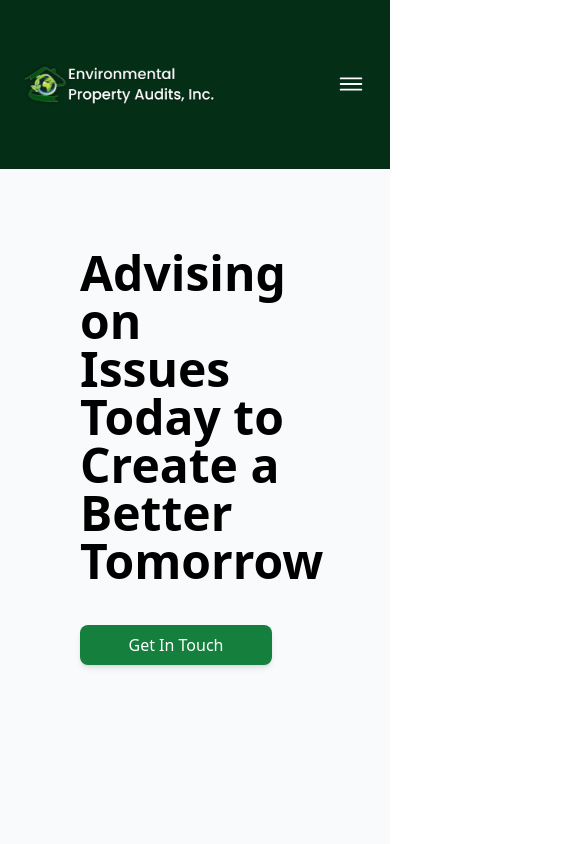
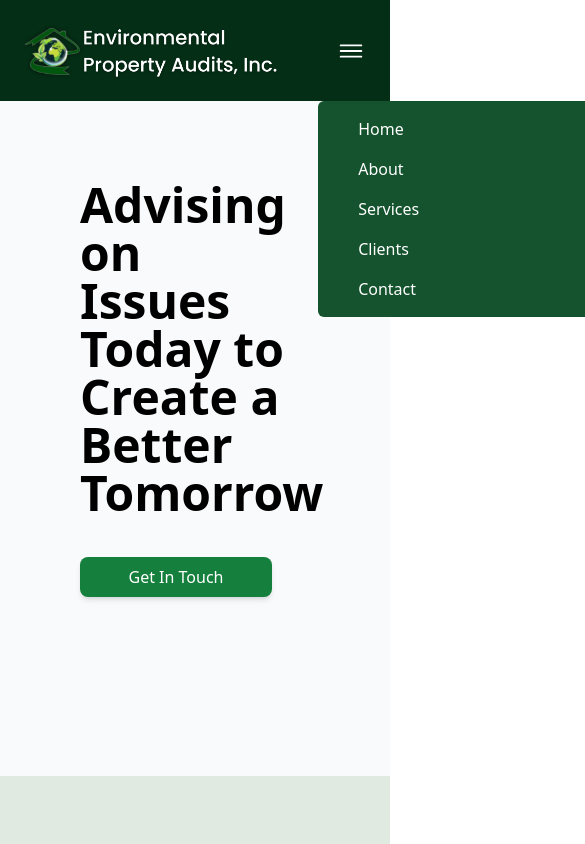
Before and after one commit to andrewdent1/ep-audits-tailwind, a website: page src/index.html in a window 390 px wide. Shown: the top 844 px of the page, 585 px wide, since content can reach past the window. Drawn offline with nearby package versions, Linux system fonts and the light colour scheme; files that its build step writes are made by us from their sources; grey boxes are pictures that could not be loaded; a web font is replaced by a local one.

Commit message:
fixed navbar

```diff
--- a/src/index.html
+++ b/src/index.html
@@ -18,33 +18,38 @@
 </head>
 
 <header>
-    <nav class="bg-green-950 flex justify-between items-center px-6 py-4 h-[20vh]">
+    <nav class="bg-green-950 flex justify-between items-center px-6 py-4 h-[12vh]">
         <div>
             <a href="index.html">
                 <img src="/public/images/ep-audits-logo.png" alt="Environmental Property Audits Logo"
-                    class="h-12 md:20">
+                    class="h-16 md:24">
             </a>
         </div>
-        <div class="flex items-center space-x-4 absolute">
-            <h1 class="hidden md:block font-light text-xl text-white">1-800-404-0443</h1>
-            <div class="md:hidden absolute left-0 top-48 w-full px-5">
-                <ul id="nav-links1"
-                    class="hidden md:flex md:flex-row flex-col md:items-center md:gap-[4vw] gap-4 bg-black">
-                    <li><a class="text-white hover:underline" href="">Home</a></li>
-                    <li><a class="text-white hover:underline" href="">About</a></li>
-                    <li><a class="text-white hover:underline" href="">Services</a></li>
-                    <li><a class="text-white hover:underline" href="">Clients</a></li>
-                    <li><a class="text-white hover:underline" href="">Contact</a></li>
-                </ul>
+        <div class="flex items-center space-x-4">
+            <div class="relative">
+                <div class="md:hidden absolute px-5">
+                    <ul id="nav-links1"
+                        class="absolute top-[6vh] left-[5vw] flex flex-col align-baseline md:hidden px-10 py-4 rounded-md gap-4 w-[100vw] bg-green-900">
+                        <li><a class="text-white hover:underline" href="index.html">Home</a></li>
+                        <li><a class="text-white hover:underline" href="about.html">About</a></li>
+                        <li><a class="text-white hover:underline" href="services.html">Services</a></li>
+                        <li><a class="text-white hover:underline" href="clients.html">Clients</a></li>
+                        <li><a class="text-white hover:underline" href="contact.html">Contact</a></li>
+                    </ul>
+                </div>
             </div>
         </div>
-        <a href="https://www.facebook.com/profile.php?id=100072187024873" target="_blank">
-            <img src="/public/images/fb-logo.png" alt="Facebook Logo" class="h-8 w-8 rounded hidden md:block">
-        </a>
+        <div class="flex flex-row gap-10">
+            <h1 class="hidden md:block font-light text-xl text-white">1-800-404-0443</h1>
+            <a href="https://www.facebook.com/profile.php?id=100072187024873" target="_blank">
+                <img src="/public/images/fb-logo.png" alt="Facebook Logo" class="h-8 w-8 rounded hidden md:block">
+            </a>
         </div>
         <ion-icon id="hamburger" name="menu-outline" class="text-3xl cursor-pointer md:hidden"
             style="color: white;"></ion-icon>
     </nav>
+
+
     <nav class="bg-green-700 hidden md:block py-2">
         <div class="flex justify-center space-x-6">
             <a href="index.html" class="text-white hover:underline">Home</a>
@@ -56,8 +61,8 @@
     </nav>
 </header>
 
-<section id="intro" class="relative flex flex-col md:flex-row bg-gray-50 px-20">
-    <div id="intro-right" class="relative w-full md:w-2/5 flex flex-col justify-center pr-6">
+<section id="intro" class="flex flex-col md:flex-row bg-gray-50 px-20">
+    <div id="intro-right" class="w-full md:w-2/5 flex flex-col justify-center pr-6">
         <h1 class="mt-20 text-5xl lg:text-6xl font-bold mb-10 md:mt-0">Advising on Issues Today to Create a
             Better
             Tomorrow
```
Also changed, not shown: dist/styles.css.
